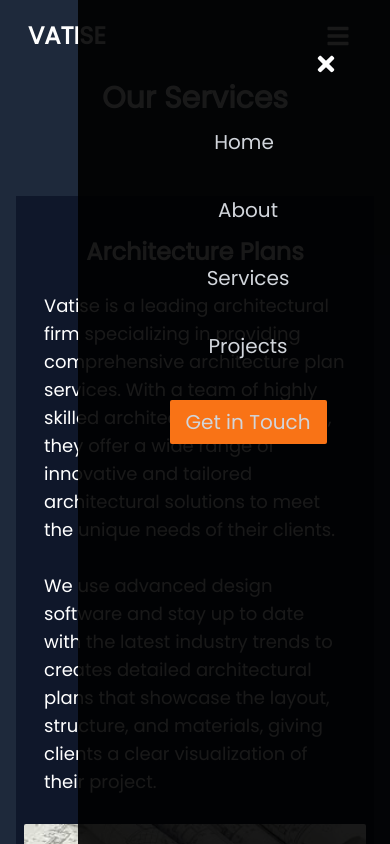
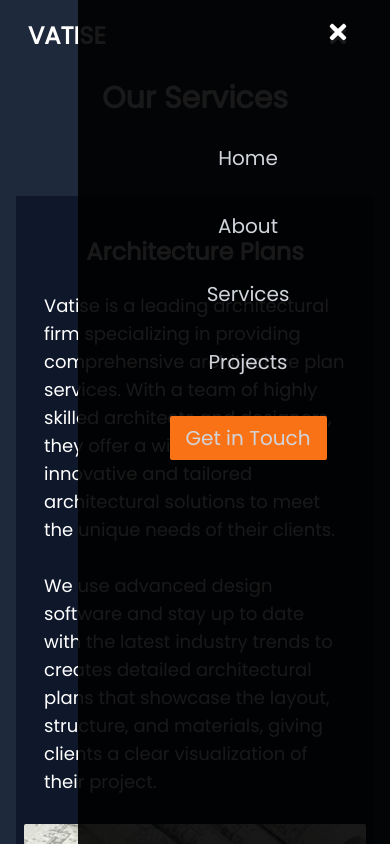
Before and after one commit to nelsonasino/Vatise-Enterprises, a React (Vite) app: page /services in a window 390 px wide. Both pictures are taken after a click on the button 338 px from the left and 36 px from the top of the page. Shown: the top 844 px of the page. Built offline with nearby package versions, Linux system fonts and the light colour scheme.

Commit message:
website update

```diff
--- a/src/components/Footer.jsx
+++ b/src/components/Footer.jsx
@@ -24,8 +24,8 @@ const Footer = () => {
             <Link to="/projects" className="hover:text-orange-500"> Projects</Link>
             <Link to="/contactus" className="hover:text-orange-500"> Get in Touch</Link>
         </div>
-        <div className="flex flex-col items-center justify-center">
-            <p className="mb-4">Let's Connect</p>
+        <div className="flex flex-col items-center justify-center md:pb-0 pb-4 ">
+            <p className="md:mb-4 mb-3">Let's Connect</p>
             <SocialmediaIcons/>
         </div>
       </motion.div>
--- a/src/components/NavBar.jsx
+++ b/src/components/NavBar.jsx
@@ -54,14 +54,14 @@ const NavBar = ({ isTopOfPage }) => {
           whileTap={{ scale: 0.9 }}
           onClick={() => setIsMenuToggled(!isMenuToggled)}
         >
-          <FaBars size={24} />
+          {!isAboveSmallScreen && isMenuToggled ? (<FaTimes size={24}/>):(<FaBars size={24} />) }
         </motion.button>
       )}
 
       {/* MOILE MENU POUP */}
       {!isAboveSmallScreen && isMenuToggled && (
         <div className="fixed right-0 bottom-0 h-full bg-black/90 w-[80%]">
-          <div className="flex justify-end p-10">
+          <div className="flex justify-end px-7 py-2">
             {/**Close btn */}
             <motion.button
               alt="menu"
@@ -69,11 +69,11 @@ const NavBar = ({ isTopOfPage }) => {
               whileTap={{ scale: 0.9 }}
               onClick={() => setIsMenuToggled(!isMenuToggled)}
             >
-              <FaTimes size={24} />
+            {!isAboveSmallScreen && isMenuToggled ? (<FaTimes size={24}/>):(<FaBars size={24} />) }
             </motion.button>
           </div>
           <motion.div
-            className="flex flex-col items-center justify-center gap-10 text-xl text-gray-300"
+            className="flex flex-col items-center justify-center gap-10 text-xl text-gray-300 py-20"
             initial="hidden"
             whileInView="visible"
             viewport={{ once: true, amount: 0.5 }}
@@ -83,7 +83,7 @@ const NavBar = ({ isTopOfPage }) => {
               visible: { opacity: 1, x: 0 },
             }}
           >
-            <Link to="/" className="hover:text-orange-500 ml-5">
+            <Link to="/" className="hover:text-orange-500 ml-7">
               {" "}
               Home
             </Link>
--- a/src/index.css
+++ b/src/index.css
@@ -5,10 +5,8 @@
 @tailwind utilities;
 
 html
-,body
 {
     margin: 0;
     padding: 0;
-    box-sizing: border-box;
-    background-color: red;
+    overflow-x: hidden;
 }
--- a/src/screens/ServicesScreen.jsx
+++ b/src/screens/ServicesScreen.jsx
@@ -10,7 +10,7 @@ const ServicesScreen = () => {
 
       <div
         className="w-full h-[50%] bg-slate-900 mx-auto my-20 md:pt-16 pt-10 lg:mb-[20%] md:mb-[5%]
-       md:text-center px-2 grid lg:grid-cols-2 box-border"
+       md:text-center px-2 grid lg:grid-cols-2"
       >
         <motion.div
           initial="hidden"
@@ -61,7 +61,7 @@ const ServicesScreen = () => {
 
       <div
         className="w-full h-[50%] bg-slate-900 mx-auto my-20 pt-16 lg:mb-[20%] md:mb-[35%]
-       md:text-center px-2 grid lg:grid-cols-2 box-border "
+       md:text-center px-2 grid lg:grid-cols-2"
       >
         <motion.div
           initial="hidden"
@@ -110,7 +110,7 @@ const ServicesScreen = () => {
       </div>
       <div
         className="w-full h-[50%] bg-slate-900 mx-auto my-20 pt-16 lg:mb-[20%] md:mb-[35%]
-       md:text-center px-2 grid lg:grid-cols-2 object-contain box-border"
+       md:text-center px-2 grid lg:grid-cols-2 object-contain"
       >
         <motion.div
           initial="hidden"
@@ -163,7 +163,7 @@ const ServicesScreen = () => {
       </div>
       <div
         className="w-full h-[50%] bg-slate-900 mx-auto my-20 pt-16 lg:mb-[20%] md:mb-[35%]
-       md:text-center px-2 grid lg:grid-cols-2 box-border"
+       md:text-center px-2 grid lg:grid-cols-2"
       >
         <motion.div
           initial="hidden"
@@ -208,7 +208,7 @@ const ServicesScreen = () => {
       </div>
       <div
         className="w-full h-[50%] bg-slate-900 mx-auto my-20 pt-16 lg:mb-[20%] md:mb-[35%]
-       md:text-center px-2 grid lg:grid-cols-2 box-border"
+       md:text-center px-2 grid lg:grid-cols-2"
       >
         <motion.div
           initial="hidden"
--- a/src/screens/SocialmediaIcons.jsx
+++ b/src/screens/SocialmediaIcons.jsx
@@ -9,7 +9,7 @@ import { RiWhatsappFill } from "react-icons/ri";
 
 const SocialmediaIcons = () => {
   return (
-    <div className="flex gap-5 cursor-pointer">
+    <div className="flex gap-5">
       <a
         className="hover:opacity-50 transition duration-500 "
         href="https://twitter.com/vatiseconstruction"
```
